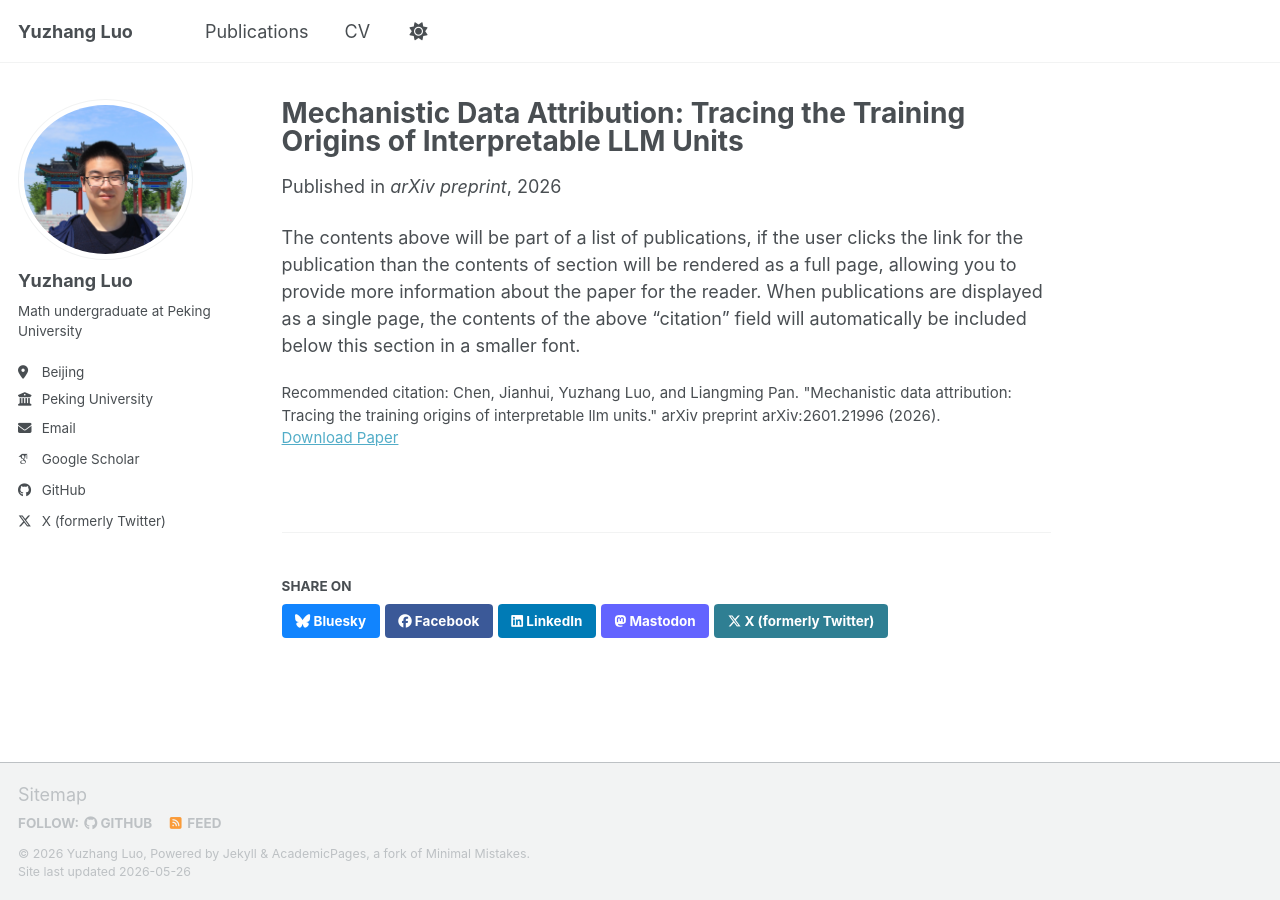
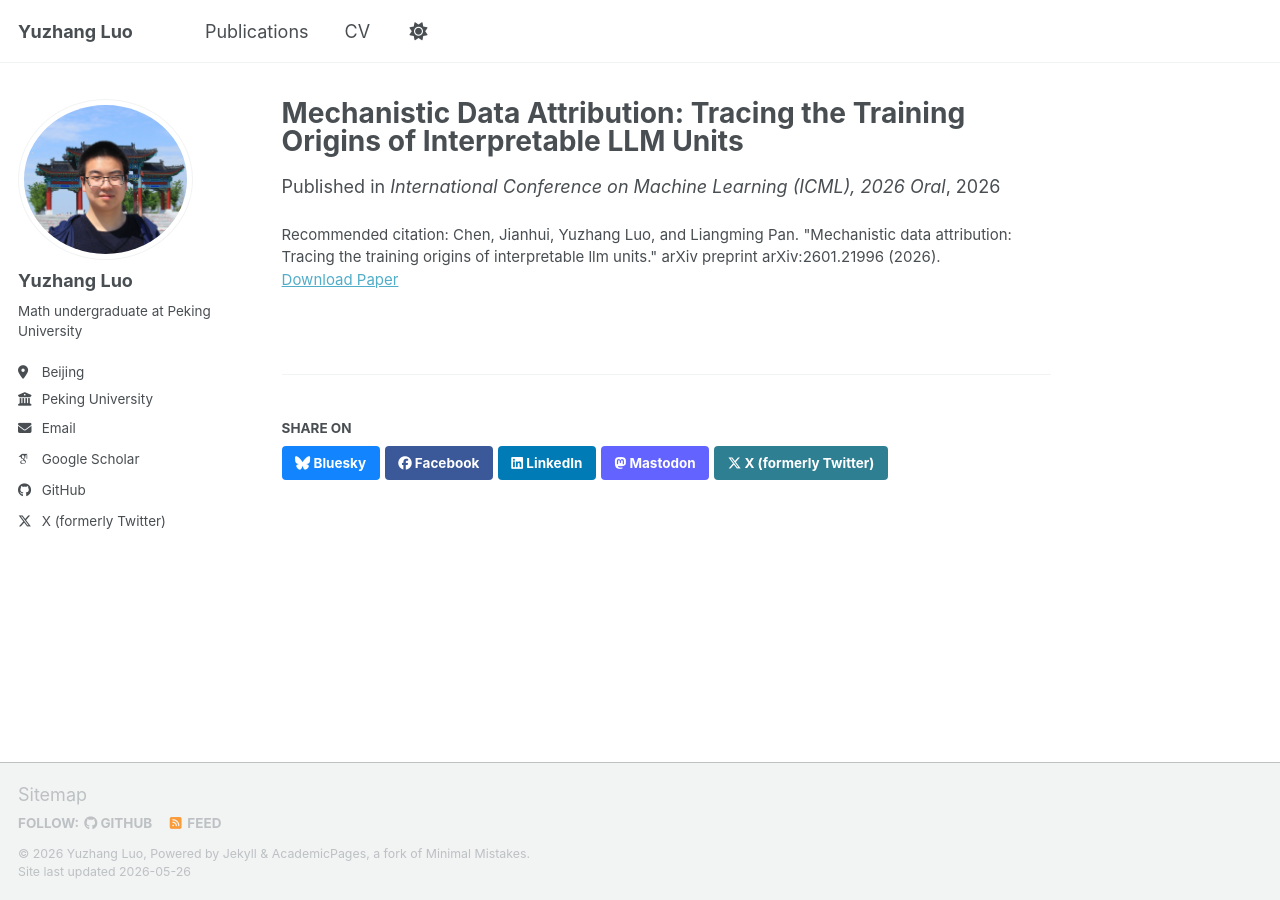
Before and after one commit to yuzhang527/yuzhang527.github.io, a Jekyll site: the page built from _publications/MDA.md, in a window 1280 px wide. Built offline with Jekyll 4.4.1, drawn with Linux system fonts in a browser that asks for light colours; some web fonts are replaced; a script bundle is joined from its source files by our own code; library files that are not in the unit come from our copies.

Commit message:
Update academic homepage

```diff
--- a/_config.yml
+++ b/_config.yml
@@ -35,7 +35,7 @@ author:
   # Academic websites
   academia         : # URL
   arxiv            : # URL - Update with the correct link to your profile
-  googlescholar    : "https://scholar.google.com/citations?user=PS_CX0AAAAAJ"
+  googlescholar    : "https://scholar.google.com/citations?user=ICbK-5QAAAAJ&hl=zh-CN"
   inspire-hep      : # URL
   impactstory      : # URL
   orcid            : # URL
--- a/_publications/MDA.md
+++ b/_publications/MDA.md
@@ -1,11 +1,9 @@
 ---
 title: "Mechanistic Data Attribution: Tracing the Training Origins of Interpretable LLM Units"
 collection: publications
-category: preprints
 permalink: /publication/MDA
 date: 2026-01-28
-venue: 'arXiv preprint'
+venue: "International Conference on Machine Learning (ICML), 2026 Oral"
 paperurl: 'https://arxiv.org/abs/2601.21996'
 citation: 'Chen, Jianhui, Yuzhang Luo, and Liangming Pan. "Mechanistic data attribution: Tracing the training origins of interpretable llm units." arXiv preprint arXiv:2601.21996 (2026).'
 ---
-The contents above will be part of a list of publications, if the user clicks the link for the publication than the contents of section will be rendered as a full page, allowing you to provide more information about the paper for the reader. When publications are displayed as a single page, the contents of the above "citation" field will automatically be included below this section in a smaller font.
```
Also changed, not shown: _pages/cv.md (+2 -2 lines).
